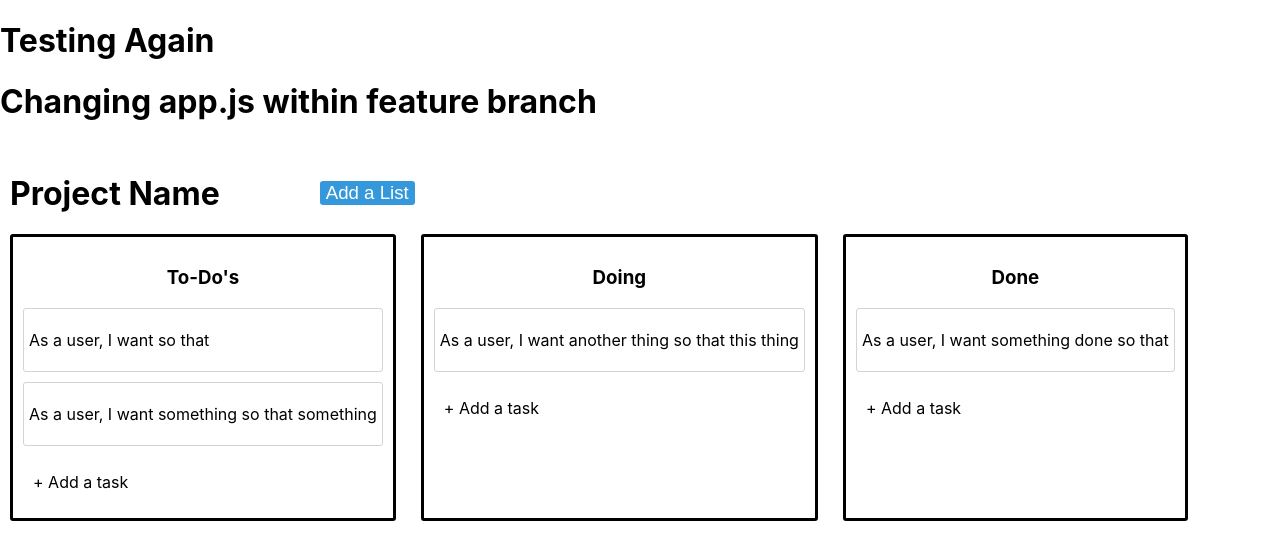
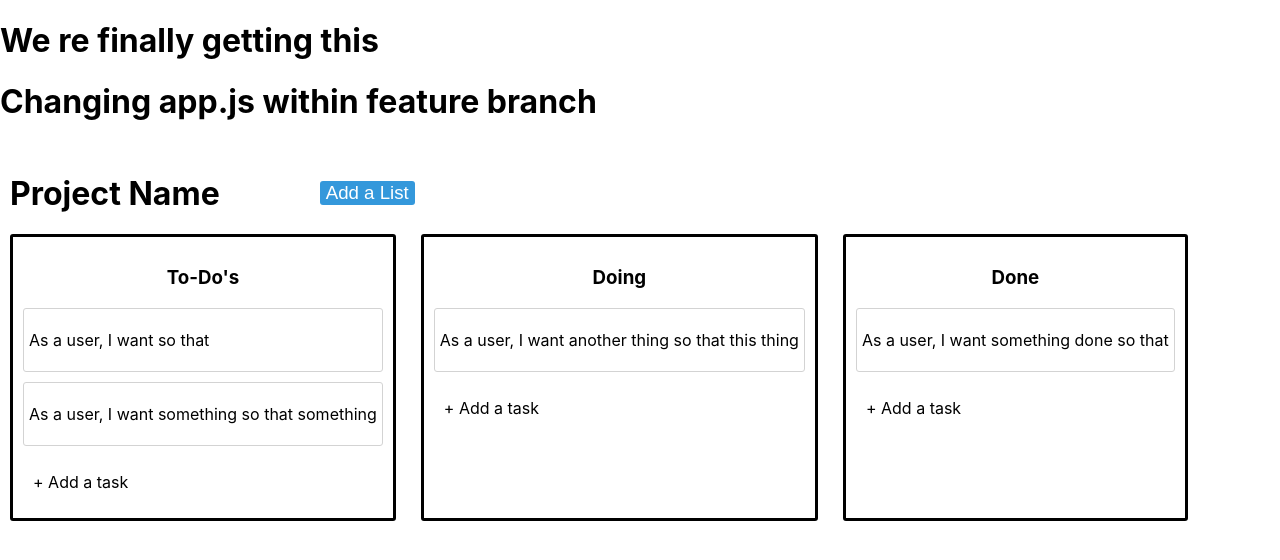
Before and after one commit to martinkenneth/trello-clone, a React (Create React App) app in the folder client/: page / in a window 1280 px wide. Shown: the top 560 px of the page. Built offline with nearby package versions, Linux system fonts and the light colour scheme.

Commit message:
trying again

```diff
--- a/client/src/App.js
+++ b/client/src/App.js
@@ -4,7 +4,7 @@ import ProjectBoard from "./views/ProjectBoard";
 function App() {
     return (
         <div className="App">
-            <h1>Testing Again</h1>
+            <h1>We re finally getting this</h1>
             <h1>Changing app.js within feature branch</h1>
             <ProjectBoard />
         </div>
```
